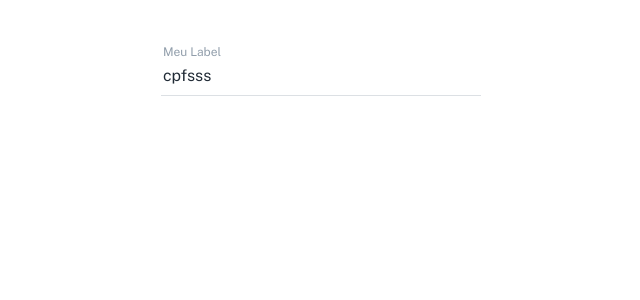
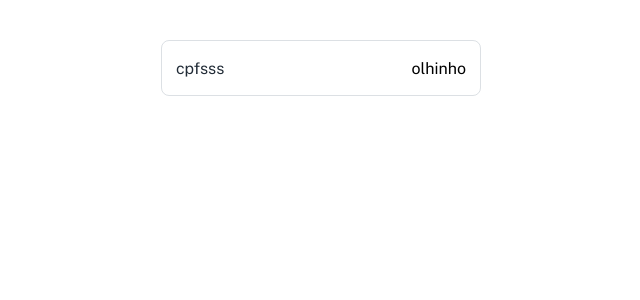
Before and after one commit to heyitsmepablo/e-quali, an Angular app in the folder web/: page /login in a window 1280 px wide. Shown: the top 300 px of the page, without its empty margins (319-959 px from the left). Built offline with nearby package versions, Linux system fonts and the light colour scheme.

Commit message:
chore: implementando o showPassButton no text-field

```diff
--- a/web/src/app/features/auth/login/login.html
+++ b/web/src/app/features/auth/login/login.html
@@ -1,11 +1,6 @@
 <div class="flex w-full h-full items items-center justify-center p-10">
   <!-- <p class="">login works!</p> -->
   <form action="" [formGroup]="loginForm">
-    <app-text-field
-      formControlName="cpf"
-      [hasLabel]="true"
-      label="Meu Label"
-      variant="standard"
-    ></app-text-field>
+    <app-text-field formControlName="cpf"> </app-text-field>
   </form>
 </div>
--- /dev/null
+++ b/web/src/app/shared/assets/svgs/icon-eye.html
@@ -0,0 +1,12 @@
+<svg xmlns="http://www.w3.org/2000/svg" width="20" height="14" viewBox="0 0 20 14" fill="none">
+  <path
+    d="M11.504 7.00427C11.504 7.83269 10.8324 8.50427 10.004 8.50427C9.17555 8.50427 8.50397 7.83269 8.50397 7.00427C8.50397 6.17584 9.17555 5.50427 10.004 5.50427C10.8324 5.50427 11.504 6.17584 11.504 7.00427Z"
+    fill="#637381"
+  />
+  <path
+    fill-rule="evenodd"
+    clip-rule="evenodd"
+    d="M9.73397 0.00426608C15.714 -0.175734 19.234 5.39427 19.874 6.50427C20.0526 6.81367 20.0526 7.19487 19.874 7.50427C19.014 9.00427 15.804 13.8643 10.274 14.0043H10.024C4.13397 14.0043 0.763975 8.59427 0.133975 7.50427C-0.0446582 7.19487 -0.0446582 6.81367 0.133975 6.50427C1.00397 5.00427 4.20397 0.144266 9.73397 0.00426608ZM6.50397 7.00427C6.50397 8.93726 8.07098 10.5043 10.004 10.5043C11.937 10.5043 13.504 8.93726 13.504 7.00427C13.504 5.07127 11.937 3.50427 10.004 3.50427C8.07098 3.50427 6.50397 5.07127 6.50397 7.00427Z"
+    fill="#637381"
+  />
+</svg>
--- a/web/src/app/shared/components/inputs/text-field/text-field.css
+++ b/web/src/app/shared/components/inputs/text-field/text-field.css
@@ -3,7 +3,7 @@
 /* Default */
 
 .text-field {
-  @apply relative flex flex-col px-3.5 py-4 h-14 w-80 rounded-lg;
+  @apply relative flex  px-3.5 py-4 h-14 w-80 rounded-lg;
 
   input {
     @apply flex items-start text-text-primary w-full h-full outline-none;
--- a/web/src/app/shared/components/inputs/text-field/text-field.html
+++ b/web/src/app/shared/components/inputs/text-field/text-field.html
@@ -8,6 +8,7 @@
     (blur)="onBlur()"
     [disabled]="disabled"
   />
+  <button>olhinho</button>
   @if(hasLabel()){
   <span class="label-text">{{ label() }}</span>
   }
--- a/web/src/app/shared/components/inputs/text-field/text-field.ts
+++ b/web/src/app/shared/components/inputs/text-field/text-field.ts
@@ -67,4 +67,5 @@ export class TextField implements ControlValueAccessor {
       this.onChange(newValue);
     }
   }
+
 }
```
